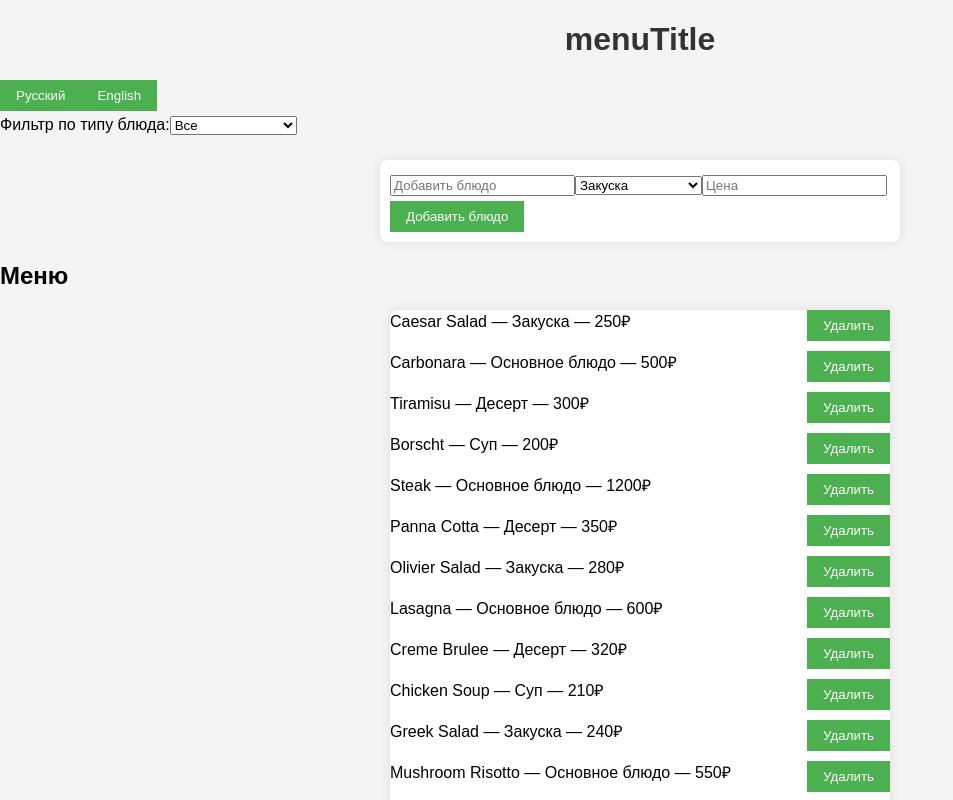
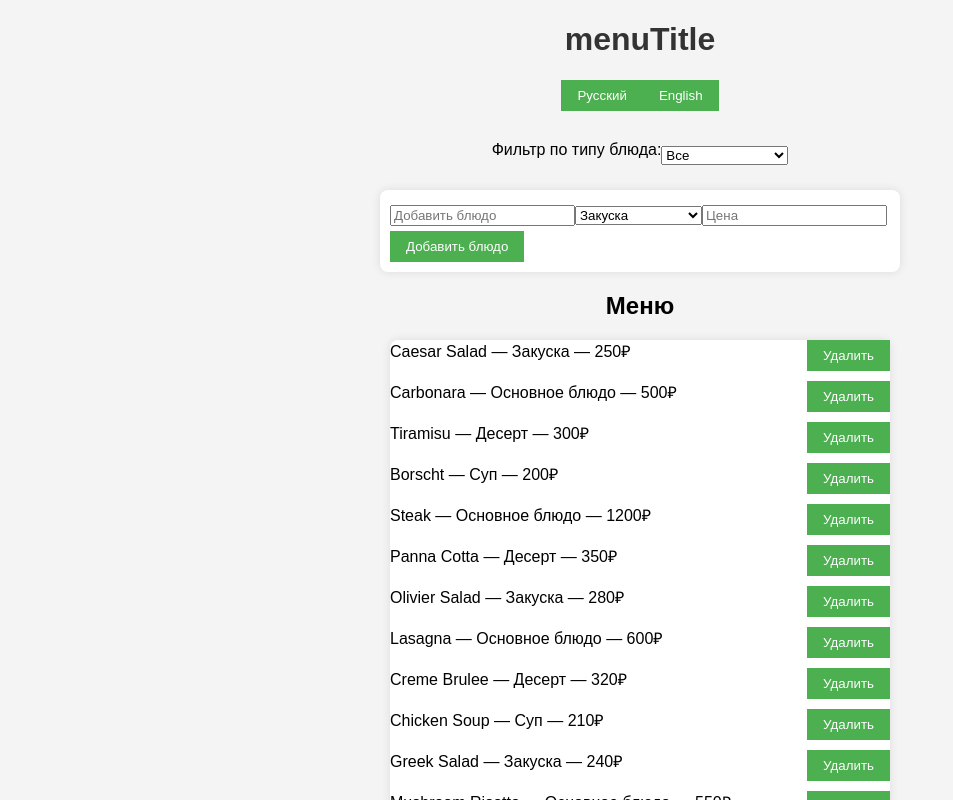
Before and after one commit to RovdoSophiya/SVC, a React (Create React App) app: page / in a window 1280 px wide. Shown: the top 800 px of the page, without its empty margins (0-953 px from the left). Built offline with nearby package versions, Linux system fonts and the light colour scheme.

Commit message:
feat: add css and fix errors

```diff
--- a/src/components/AddDishForm.js
+++ b/src/components/AddDishForm.js
@@ -44,7 +44,7 @@ const AddDishForm = () => {
       </select>
       <input
         type="number"
-        placeholder="Цена"
+        placeholder={t("dishes.price")}
         value={price}
         onChange={(e) => setPrice(e.target.value)}
         required
--- a/src/components/DishFilter.js
+++ b/src/components/DishFilter.js
@@ -12,7 +12,7 @@ const DishFilter = () => {
   };
 
   return (
-    <div>
+    <div className="filter">
       <label>{t("dishes.filterByType")}:</label>
       <select onChange={handleFilterChange}>
         <option value="Все">{t("dishes.all")}</option>
--- a/src/components/DishList.js
+++ b/src/components/DishList.js
@@ -22,7 +22,7 @@ const DishList = () => {
 
   return (
     <div>
-      <h2>{t("dishes.menu")}</h2>
+      <h2 className="dishesMenu">{t("dishes.menu")}</h2>
       <ul>
         {dishes.map((dish) => (
           <li key={dish.id}>
--- a/src/components/LanguageSwitcher.js
+++ b/src/components/LanguageSwitcher.js
@@ -1,25 +1,25 @@
-import React from 'react';
-import { useTranslation } from 'react-i18next';
+import React from "react";
+import { useTranslation } from "react-i18next";
 
 const LanguageSwitcher = () => {
   const { i18n } = useTranslation();
 
   const changeLanguage = (lng) => {
     i18n.changeLanguage(lng);
-    localStorage.setItem('language', lng); // Сохраняем выбор языка
+    localStorage.setItem("language", lng); // Сохраняем выбор языка
   };
 
   React.useEffect(() => {
-    const savedLang = localStorage.getItem('language');
+    const savedLang = localStorage.getItem("language");
     if (savedLang) {
       i18n.changeLanguage(savedLang);
     }
   }, [i18n]);
 
   return (
-    <div>
-      <button onClick={() => changeLanguage('ru')}>Русский</button>
-      <button onClick={() => changeLanguage('en')}>English</button>
+    <div className="buttons">
+      <button onClick={() => changeLanguage("ru")}>Русский</button>
+      <button onClick={() => changeLanguage("en")}>English</button>
     </div>
   );
 };
--- a/src/i18n.js
+++ b/src/i18n.js
@@ -12,6 +12,7 @@ i18n.use(initReactI18next).init({
           dessert: "Dessert",
           all: "All",
           addDish: "Add Dish",
+          price: "Price",
           filterByType: "Filter by Dish Type",
           error: "Price need to be positive",
           menu: "Menu",
@@ -42,6 +43,7 @@ i18n.use(initReactI18next).init({
           dessert: "Десерт",
           all: "Все",
           addDish: "Добавить блюдо",
+          price: "Цена",
           filterByType: "Фильтр по типу блюда",
           error: "Цена должна быть положительной",
           menu: "Меню",
--- a/src/index.css
+++ b/src/index.css
@@ -31,7 +31,11 @@ button {
 button:hover {
   background-color: #45a049;
 }
-
+.buttons {
+  width: 100%;
+  display: flex;
+  justify-content: center;
+}
 ul {
   list-style: none;
   padding: 0;
@@ -47,3 +51,13 @@ select,
 input {
   margin: 5px 0;
 }
+
+.filter,
+.dishesMenu {
+  width: 100%;
+  display: flex;
+  justify-content: center;
+}
+.filter {
+  margin-top: 30px;
+}
```
